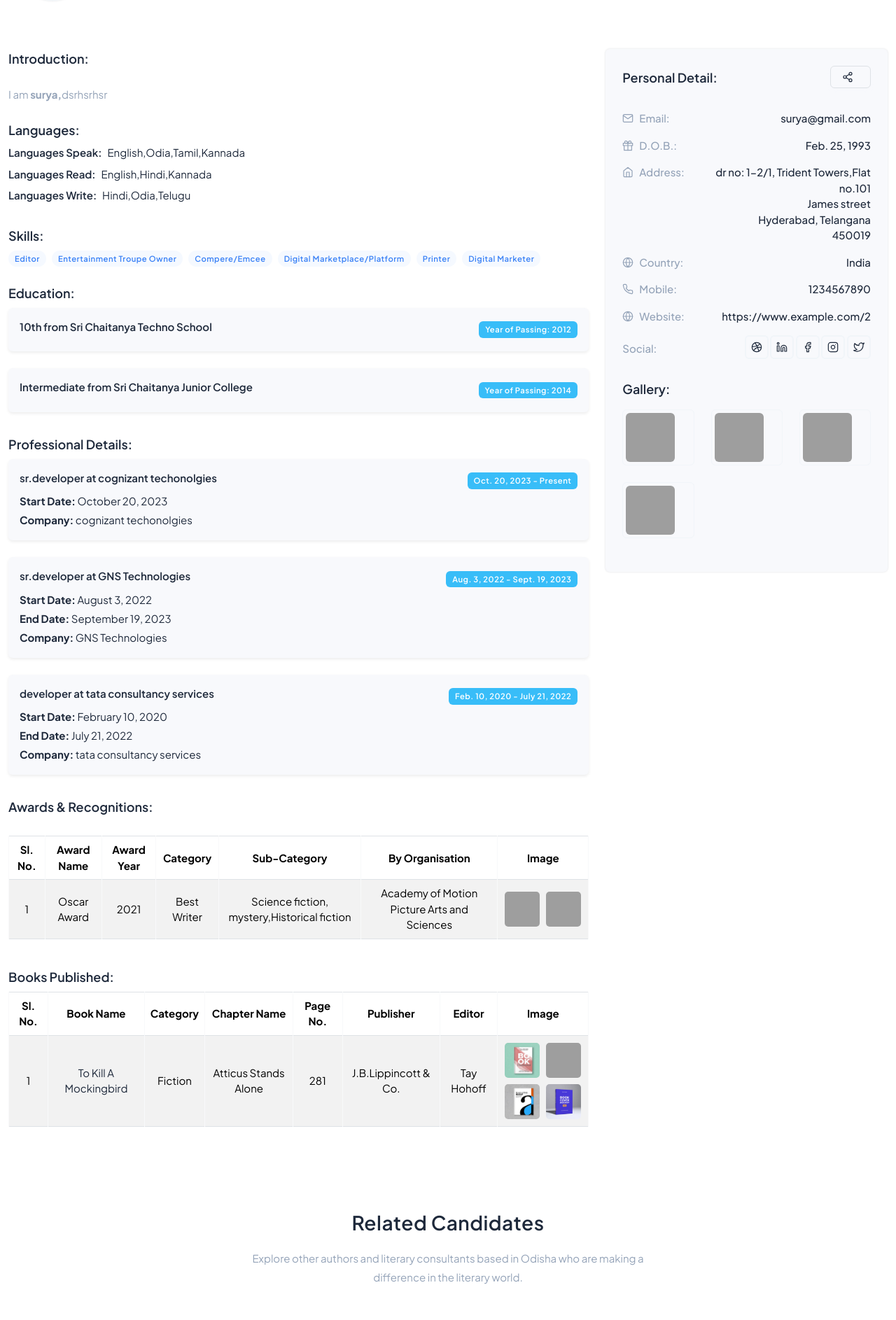
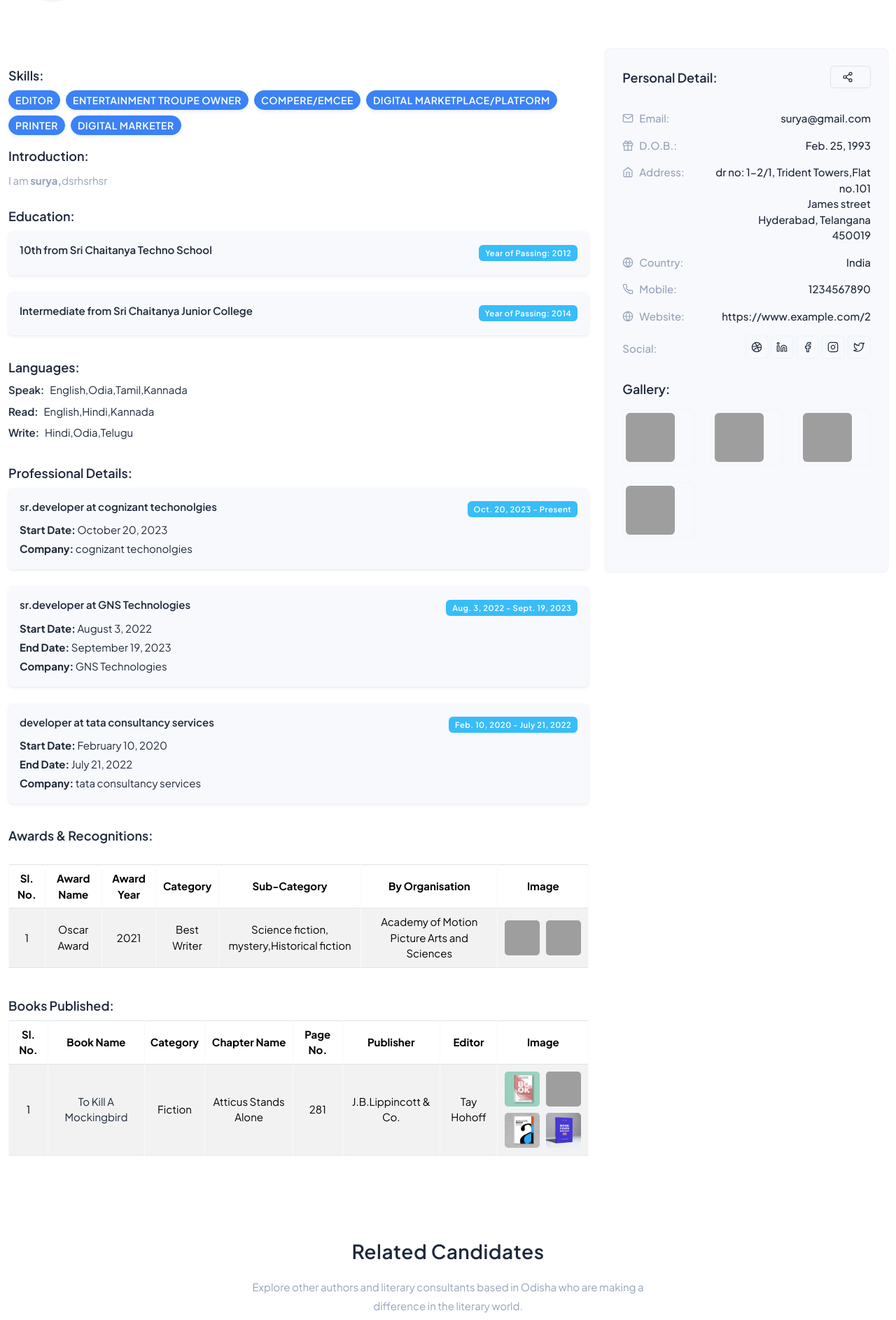
Before and after one commit to pavankumar9160/job_nova, a Django app: page /artist-profile_updated_one/1/ in a window 1280 px wide. Shown: the part 414-2300 px from the top of the page at 70% size. Run offline with Django 5.2, Linux system fonts and the light colour scheme; data comes from the database, SQL or seed files in the repository; both versions use the stored data as it was after the commit; some libraries are stand-ins or nearby versions; grey boxes are pictures that could not be loaded.

Commit message:
updated profile page with skills on top

```diff
--- a/static/js/customscript.js
+++ b/static/js/customscript.js
@@ -838,32 +838,33 @@ $(document).ready(function() {
                 <div class="row g-4">
 
                     <div class="col-lg-8 col-md-7 col-12">
-                        <h5 class="mb-4">Introduction:</h5>
+                      <h5 class="mt-2">Skills:</h5>
+                            <div class="d-flex flex-wrap gap-2" id="skills-container">
+                                <!-- Skills will be dynamically added here -->
+                            </div>
+                        <h5 class="mb-2 mt-3">Introduction:</h5>
                         <p class="text-muted">I am <strong>${name},</strong>${introduction}</p>
 
                              <h5 class="mt-4">Languages:</h5>
                         <div class="d-flex flex-wrap gap-2">
-                            <h6>Languages Speak:</h6>
+                            <h6>Speak:</h6>
 
                                 <span>${languages_speak}</span>
 
                         </div>
 
                         <div class="d-flex flex-wrap gap-2">
-                            <h6>Languages Read:</h6>
+                            <h6>Read:</h6>
 
                                 <span>${languages_read}</span>
 
                         </div>
 
                         <div class="d-flex flex-wrap gap-2">
-                            <h6>Languages Write:</h6>
+                            <h6>Write:</h6>
                                 <span>${languages_write}</span>
                         </div>
-                                <h5 class="mt-4">Skills:</h5>
-                            <div class="d-flex flex-wrap gap-2" id="skills-container">
-                                <!-- Skills will be dynamically added here -->
-                            </div>
+
                              <h5 class="mt-4">Education:</h5>
                            <div class="d-flex flex-column gap-3" id="education-container">
                                     <!-- Experience cards will be dynamically added here -->
@@ -953,7 +954,7 @@ $(document).ready(function() {
 
                             selectedSkills.forEach(function(skill) {
                                 var badge = document.createElement("span");
-                                badge.classList.add("badge", "bg-soft-primary", "rounded-pill");
+                                badge.classList.add("badge", "bg-soft-primary", "rounded-pill", "btn", "btn-primary");
                                 badge.textContent = skill;
                                 skillsContainer.appendChild(badge);
                             });
--- a/templates/candidate-profile_updated_one.html
+++ b/templates/candidate-profile_updated_one.html
@@ -50,15 +50,15 @@
                     {% if is_logged_in_user %}
                     {% with additional_info as info %}
                     <div class="col-lg-8 col-md-7 col-12">
-                        <h5 class="mb-4">Introduction:</h5>
+                        {% comment %} <h5 class="mb-4">Introduction:</h5>
                         <p class="text-muted">I am <strong>{{ full_name|default:artist_user.name }},</strong>{{ info.introduction }}</p>
-
+                        {% endcomment %}
 
                         <h5 class="mt-4">Skills:</h5>
-                        <div class="d-flex flex-wrap gap-2">
+                        <div class="d-flex flex-wrap gap-2 mb-3">
                                             {% if info.skills.all %}
                             {% for skill in info.skills.all %}
-                            <a href="javascript:void(0);" class="badge bg-soft-primary rounded-pill" onclick="searchBySkill('{{ skill.name }}')">
+                            <a href="javascript:void(0);" class="badge btn btn-primary bg-soft-primary rounded-pill" onclick="searchBySkill('{{ skill.name }}')">
                                 {{ skill.name }}
                             </a>
                             {% endfor %}
@@ -66,9 +66,12 @@
                             <span>No skills available.</span>
                         {% endif %}
                         </div>
+                        <h5 class="mb-2 mt-3">Introduction:</h5>
+                        <p class="text-muted">I am <strong>{{ full_name|default:artist_user.name }},</strong>{{ info.introduction }}</p>
+
                         <h5 class="mt-4">Languages:</h5>
                         <div class="d-flex flex-wrap gap-2">
-                            <h6>Languages Speak:</h6>
+                            <h6>Speak:</h6>
                             {% if info.languages_speak %}
                                 <span>{{ info.languages_speak }}</span>
                             {% else %}
@@ -77,7 +80,7 @@
                         </div>
 
                         <div class="d-flex flex-wrap gap-2">
-                            <h6>Languages Read:</h6>
+                            <h6>Read:</h6>
                             {% if info.languages_read %}
                                 <span>{{ info.languages_read }}</span>
                             {% else %}
@@ -86,7 +89,7 @@
                         </div>
 
                         <div class="d-flex flex-wrap gap-2">
-                            <h6>Languages Write:</h6>
+                            <h6>Write:</h6>
                             {% if info.languages_write %}
                                 <span>{{ info.languages_write }}</span>
                             {% else %}
@@ -321,42 +324,15 @@
                     {% else %}
                     {% with additional_info_user as info %}
                     <div class="col-lg-8 col-md-7 col-12">
-                        <h5 class="mb-4">Introduction:</h5>
+                        {% comment %} <h5 class="mb-4">Introduction:</h5>
                         <p class="text-muted">I am <strong>{{ full_name|default:artist_user.name }},</strong>{{ info.introduction }}</p>
-
-                        <h5 class="mt-4">Languages:</h5>
-                        <div class="d-flex flex-wrap gap-2">
-                            <h6>Languages Speak:</h6>
-                            {% if info.languages_speak %}
-                                <span>{{ info.languages_speak }}</span>
-                            {% else %}
-                                <span>No Details Available.</span>
-                            {% endif %}
-                        </div>
-
-                        <div class="d-flex flex-wrap gap-2">
-                            <h6>Languages Read:</h6>
-                            {% if info.languages_read %}
-                                <span>{{ info.languages_read }}</span>
-                            {% else %}
-                                <span>No Details Available.</span>
-                            {% endif %}
-                        </div>
-
-                        <div class="d-flex flex-wrap gap-2">
-                            <h6>Languages Write:</h6>
-                            {% if info.languages_write %}
-                                <span>{{ info.languages_write }}</span>
-                            {% else %}
-                                <span>No Details Available.</span>
-                            {% endif %}
-                        </div>
+                        {% endcomment %}
 
                         <h5 class="mt-4">Skills:</h5>
                         <div class="d-flex flex-wrap gap-2">
                             {% if info.skills.all %}
                             {% for skill in info.skills.all %}
-                            <a href="javascript:void(0);" class="badge bg-soft-primary rounded-pill" onclick="searchBySkill('{{ skill.name }}')">
+                            <a href="javascript:void(0);" class="badge btn btn-primary bg-soft-primary rounded-pill" onclick="searchBySkill('{{ skill.name }}')">
                                 {{ skill.name }}
                             </a>
                         {% endfor %}
@@ -364,6 +340,9 @@
                             <span>No skills available.</span>
                         {% endif %}
                         </div>
+                        <h5 class="mb-2 mt-3">Introduction:</h5>
+                        <p class="text-muted">I am <strong>{{ full_name|default:artist_user.name }},</strong>{{ info.introduction }}</p>
+
                         <h5 class ="mt-4">Education:</h5>
                         <div class="d-flex flex-column gap-3">
                         {% if info.education_details.all %}
@@ -378,6 +357,33 @@
                            {% else %}
                            <span>No Details Available.</span>
                            {% endif %}
+                        </div>
+                        <h5 class="mt-4">Languages:</h5>
+                        <div class="d-flex flex-wrap gap-2">
+                            <h6>Speak:</h6>
+                            {% if info.languages_speak %}
+                                <span>{{ info.languages_speak }}</span>
+                            {% else %}
+                                <span>No Details Available.</span>
+                            {% endif %}
+                        </div>
+
+                        <div class="d-flex flex-wrap gap-2">
+                            <h6>Read:</h6>
+                            {% if info.languages_read %}
+                                <span>{{ info.languages_read }}</span>
+                            {% else %}
+                                <span>No Details Available.</span>
+                            {% endif %}
+                        </div>
+
+                        <div class="d-flex flex-wrap gap-2">
+                            <h6>Write:</h6>
+                            {% if info.languages_write %}
+                                <span>{{ info.languages_write }}</span>
+                            {% else %}
+                                <span>No Details Available.</span>
+                            {% endif %}
                         </div>
                         <h5 class="mt-4">Professional Details:</h5>
                             <div class="d-flex flex-column gap-3">
```
Also changed, not shown: db.sqlite3. Lines whose indentation alone changed are shown as unchanged.
